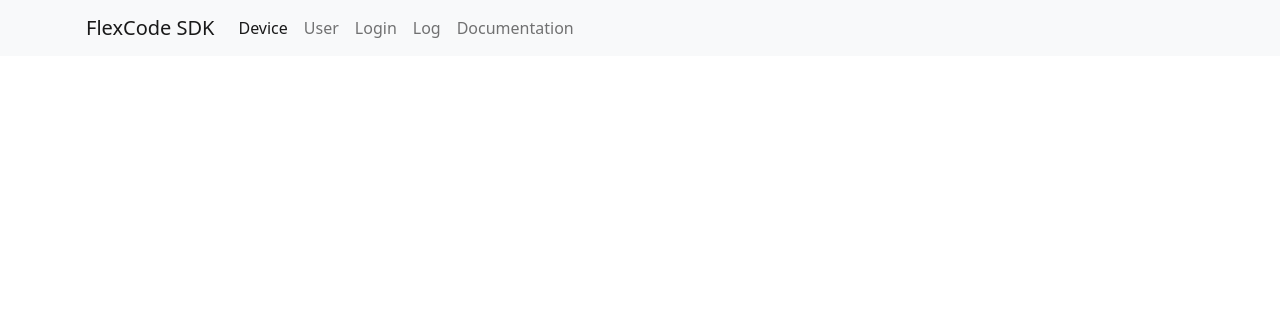
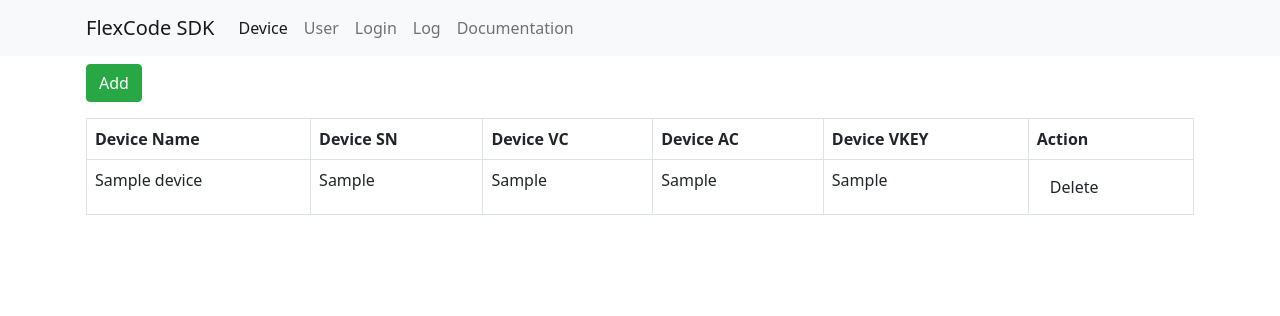
Before and after one commit to hendrapaiton/sidik, a Django app: page /device/ in a window 1280 px wide. Shown: the top 316 px of the page. Run offline with Django 3.2, Linux system fonts and the light colour scheme; tables that the repository leaves empty hold one stand-in row (values such as "Sample post"); some libraries are stand-ins or nearby versions.

Commit message:
Application device index with device list table and add butttonn

```diff
--- a/apps/device/models.py
+++ b/apps/device/models.py
@@ -1 +1,9 @@
-# Create your models here.
+from django.db import models
+
+
+class Device(models.Model):
+    device_name = models.TextField(max_length=50, unique=True, null=False, blank=False)
+    sn = models.TextField(max_length=50, unique=True, null=False, blank=False)
+    vc = models.TextField(max_length=50, unique=True, null=False, blank=False)
+    ac = models.TextField(max_length=50, unique=True, null=False, blank=False)
+    vkey = models.TextField(max_length=50, unique=True, null=False, blank=False)
--- /dev/null
+++ b/apps/device/urls.py
@@ -0,0 +1,8 @@
+from django.urls import path
+
+from apps.device.views import device
+
+urlpatterns = [
+    path('', device, name='device'),
+    path('<str:function>/', device, name='device'),
+]
--- a/apps/device/views.py
+++ b/apps/device/views.py
@@ -1,8 +1,26 @@
+from django.http import Http404
 from django.shortcuts import render
 
+from apps.device.models import Device
 
-def device_index(request):
-    context = {
-        'menu': 'device'
-    }
-    return render(request, 'apps/device/index.html', context)
+
+def device(request, function='read'):
+    devices = Device.objects.all()
+    if request.method == 'GET' and function == 'create':
+        pass
+    elif request.method == 'GET' and function == 'read':
+        context = {
+            'devices': devices,
+            'menu': 'device',
+        }
+        return render(request, 'apps/device/index.html', context)
+    elif request.method == 'GET' and function == 'update':
+        pass
+    elif request.method == 'GET' and function == 'delete':
+        pass
+    elif request.method == 'POST' and function == 'create':
+        pass
+    elif request.method == 'POST' and function == 'update':
+        pass
+    else:
+        raise Http404('Denied by request filtering configuration')
--- a/sidik/urls.py
+++ b/sidik/urls.py
@@ -1,14 +1,13 @@
-from django.urls import path
+from django.urls import path, include
 from django.views.generic import RedirectView
 
-from apps.device.views import device_index
 from apps.log.views import log_index
 from apps.login.views import login_index
 from apps.user.views import user_index
 
 urlpatterns = [
     path('', RedirectView.as_view(url='/device/')),
-    path('device/', device_index, name='device-index'),
+    path('device/', include('apps.device.urls')),
     path('user/', user_index, name='user-index'),
     path('login/', login_index, name='login-index'),
     path('log/', log_index, name='log-index'),
--- a/templates/apps/device/index.html
+++ b/templates/apps/device/index.html
@@ -1,6 +1,44 @@
 {% extends 'layout/base.html' %}
 {% load static %}
 {% block content %}
-    <div class="container"></div>
-    <script type="text/javascript" src="{% static 'js/bootstrap.bundle.min.js' %}"></script>
+<div class="container">
+    <div class="row mt-2">
+        <div class="col">
+            <button class="btn btn-success">Add</button>
+        </div>
+    </div>
+    <div class="row mt-3">
+        <div class="col">
+            {% if devices.exists %}
+            <table class="table table-bordered">
+                <thead>
+                <tr>
+                    <th>Device Name</th>
+                    <th>Device SN</th>
+                    <th>Device VC</th>
+                    <th>Device AC</th>
+                    <th>Device VKEY</th>
+                    <th>Action</th>
+                </tr>
+                </thead>
+                <tbody>
+                {% for dvc in devices %}
+                <tr>
+                    <td>{{ dvc.device_name }}</td>
+                    <td>{{ dvc.sn }}</td>
+                    <td>{{ dvc.vc }}</td>
+                    <td>{{ dvc.ac }}</td>
+                    <td>{{ dvc.vkey }}</td>
+                    <td><a class="btn btn-smbtn-danger">Delete</a></td>
+                </tr>
+                {% endfor %}
+                </tbody>
+            </table>
+            {% else %}
+            <p>Device Empty</p>
+            {% endif %}
+        </div>
+    </div>
+</div>
+<script type="text/javascript" src="{% static 'js/bootstrap.bundle.min.js' %}"></script>
 {% endblock %}
--- a/templates/layout/navs.html
+++ b/templates/layout/navs.html
@@ -1,3 +1,4 @@
+
 <nav class="navbar navbar-expand navbar-light bg-light">
     <div class="container">
         <span class="navbar-brand mb-0 h1">FlexCode SDK</span>
@@ -7,7 +8,7 @@
         <div class="collapse navbar-collapse" id="topbar">
             <ul class="navbar-nav mr-auto">
                 <li class="nav-item">
-                    <a class="nav-link{% if menu == 'device' %} active{% endif %}" href="{% url 'device-index' %}">
+                    <a class="nav-link{% if menu == 'device' %} active{% endif %}" href="{% url 'device' %}">
                         Device
                     </a>
                 </li>
```
